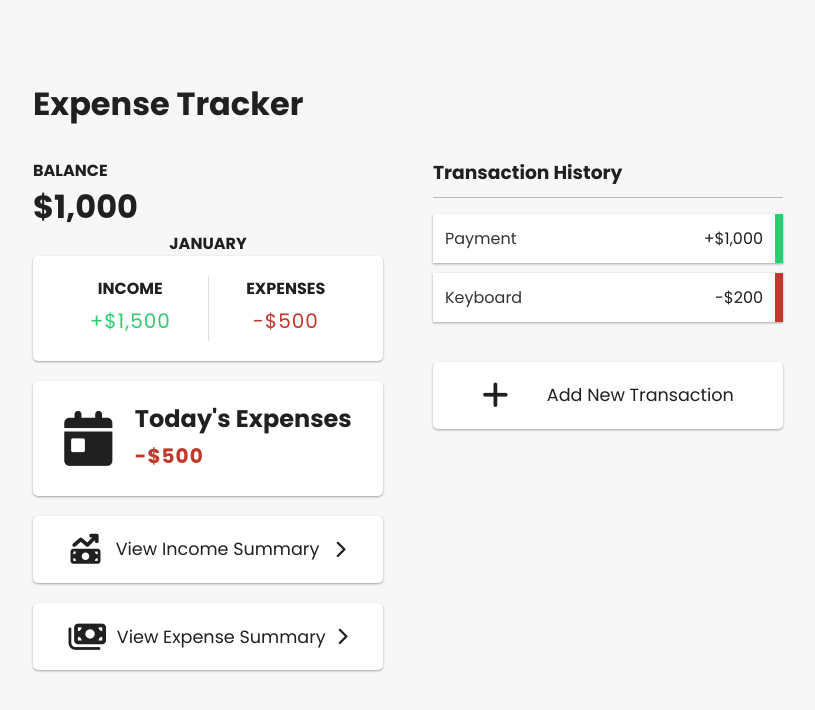
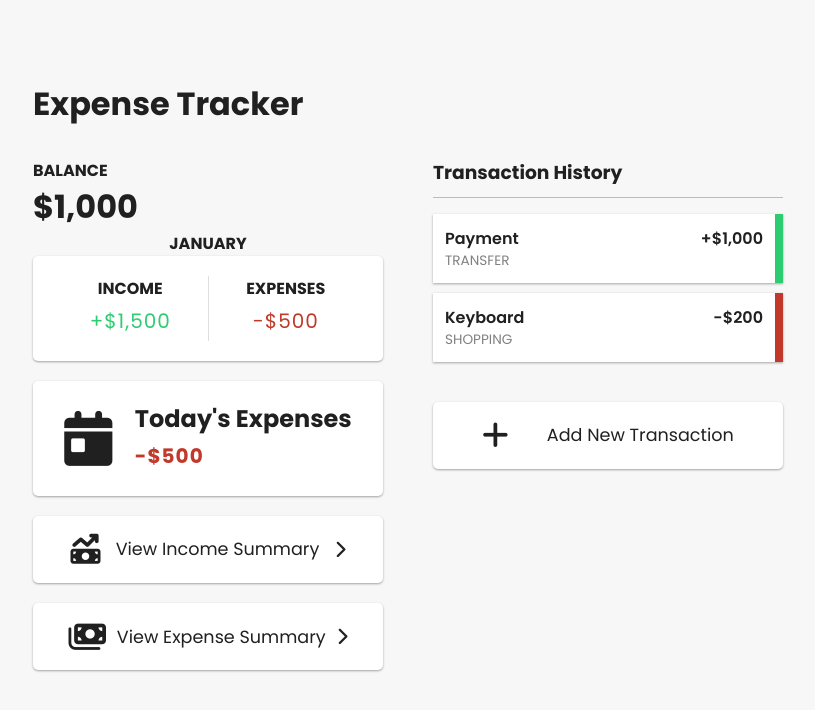
Before and after one commit to emilysamantha/my-expense-tracker, a React (Create React App) app: page / in a window 1280 px wide. Shown: the top 710 px of the page, without its empty margins (232-1047 px from the left). Built offline with nearby package versions, Linux system fonts and the light colour scheme.

Commit message:
Add category to transaction

```diff
--- a/src/App.css
+++ b/src/App.css
@@ -142,7 +142,7 @@ input[type="number"] {
 }
 
 .btn:hover {
-  background-color: #7c68e0;
+  background-color: #ad9dff;
 }
 
 .btn:focus,
@@ -171,8 +171,6 @@ form > p:hover {
   background-color: #fff;
   box-shadow: var(--box-shadow);
   color: #333;
-  display: flex;
-  justify-content: space-between;
   position: relative;
   padding: 12px;
   margin: 10px 0;
@@ -184,6 +182,19 @@ form > p:hover {
 
 .list li.minus {
   border-right: 8px solid #c0392b;
+}
+
+.transaction-title {
+  font-weight: 600;
+  display: flex;
+  justify-content: space-between;
+}
+
+.category {
+  margin: 0;
+  text-transform: uppercase;
+  font-size: 0.85rem;
+  color: gray;
 }
 
 .delete-btn {
--- a/src/components/AddTransaction.js
+++ b/src/components/AddTransaction.js
@@ -5,6 +5,7 @@ import { v4 as uuidv4 } from "uuid";
 const AddTransaction = () => {
   // Hooks
   const [text, setText] = useState("");
+  const [category, setCategory] = useState("");
   const [amount, setAmount] = useState();
   const [showForm, setShowForm] = useState(false);
 
@@ -17,7 +18,8 @@ const AddTransaction = () => {
 
     const newTransaction = {
       id: uuidv4(),
-      text,
+      text: text,
+      category: category,
       amount: +amount,
     };
 
@@ -46,6 +48,18 @@ const AddTransaction = () => {
               onChange={(e) => setText(e.target.value)}
               placeholder="Enter title"
             />
+          </div>
+          <div className="form-control">
+            <label htmlFor="category">
+              <b>Category</b>
+            </label>
+            <input
+              type="text"
+              value={category}
+              onChange={(e) => setCategory(e.target.value)}
+              placeholder="Enter category"
+            />
+          </div>
           <div className="form-control">
             <label htmlFor="amount">
               <b>Amount</b> <br />
@@ -61,7 +75,7 @@ const AddTransaction = () => {
           <button onClick={toggleForm} className="btn">
             Add transaction
           </button>
-          </div>
+
           <p onClick={toggleForm}>Cancel</p>
         </form>
       )}
--- a/src/components/Transaction.js
+++ b/src/components/Transaction.js
@@ -6,10 +6,13 @@ const Transaction = ({ transaction }) => {
 
   return (
     <li className={transaction.amount < 0 ? "minus" : "plus"}>
-      {transaction.text}{" "}
-      <span>
-        {sign}${numberWithCommas(Math.abs(transaction.amount))}
-      </span>
+      <div className="transaction-title">
+        {transaction.text}{" "}
+        <span>
+          {sign}${numberWithCommas(Math.abs(transaction.amount))}
+        </span>
+      </div>
+      <p className="category">{transaction.category}</p>
       <button
         // onClick={() => deleteTransaction(transaction._id)}
         className="delete-btn"
```
Lines whose indentation alone changed are shown as unchanged.
